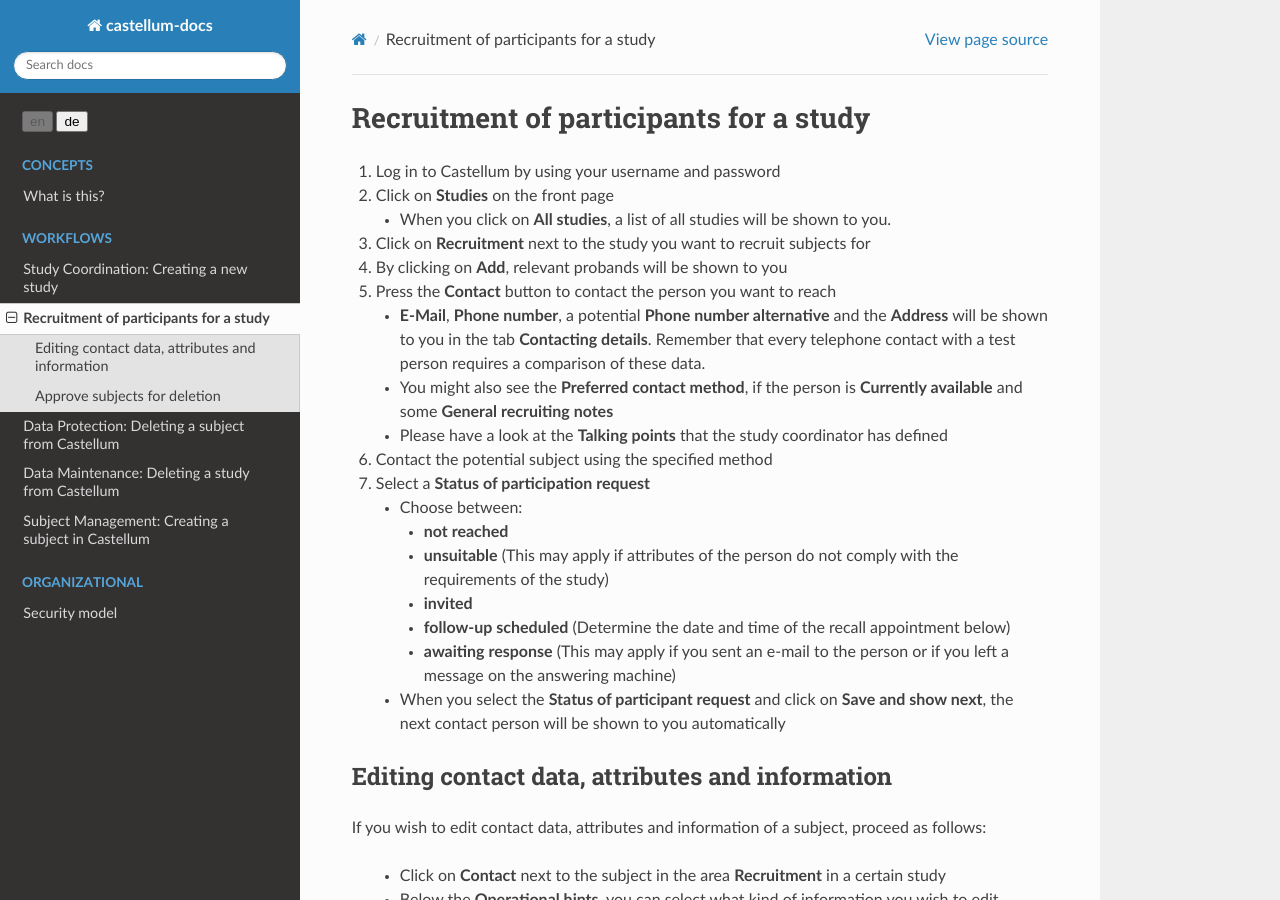
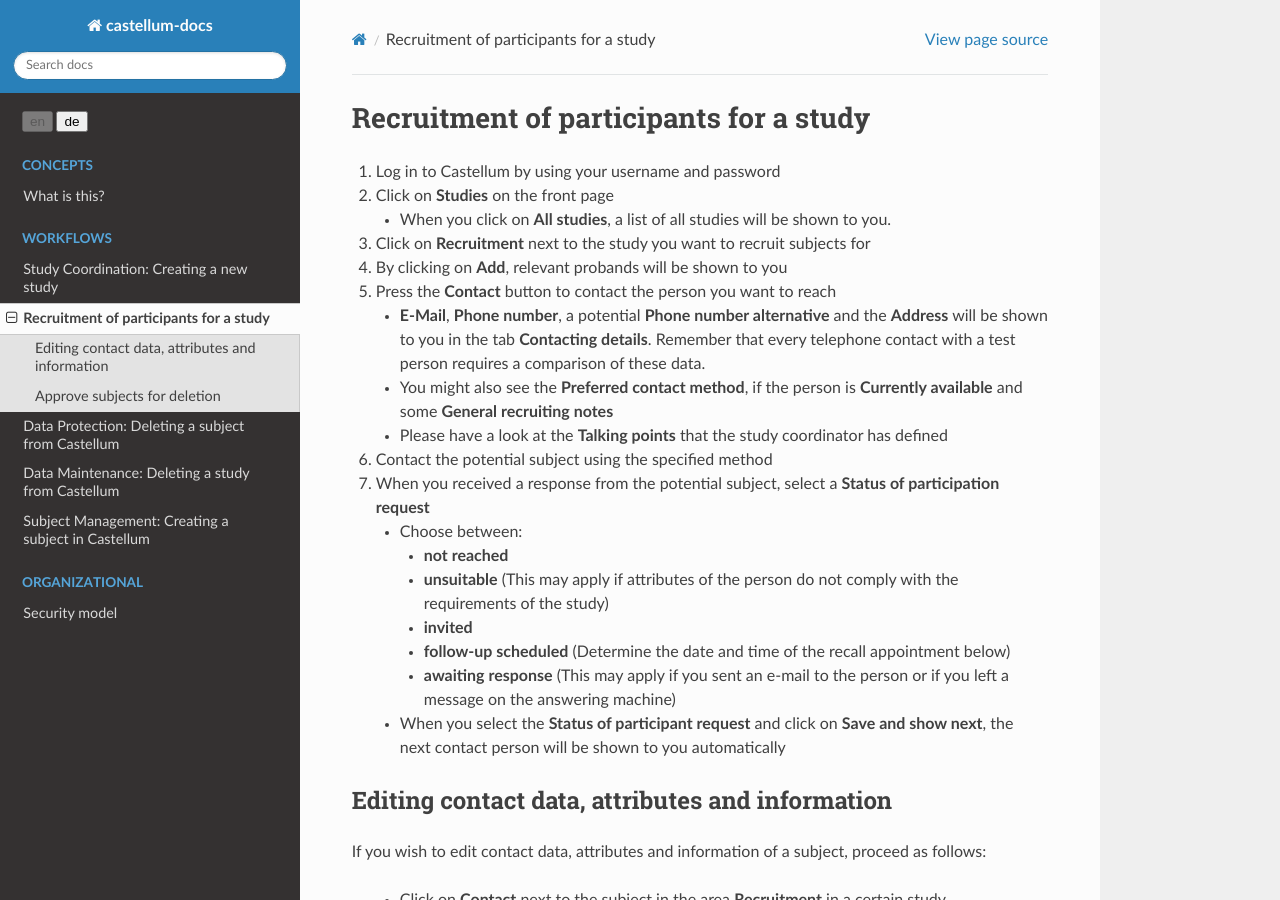
Before and after one commit to DouglasNeuroInformatics/castellum, a Sphinx documentation site: the page built from source/workflows/study-recruitment.rst, in a window 1280 px wide and 900 px high. Built offline with Sphinx 7.4.7 and the Read the Docs theme 2.0.0, drawn with Linux system fonts in a browser that asks for light colours.

Commit message:
Update study-recruitment.rst

```diff
--- a/source/workflows/study-recruitment.rst
+++ b/source/workflows/study-recruitment.rst
@@ -25,7 +25,8 @@ Recruitment of participants for a study
 
 6.  Contact the potential subject using the specified method
 
-7.  Select a **Status of participation request**
+7.  When you received a response from the potential subject, select a **Status
+    of participation request**
 
     - Choose between:
 
```
